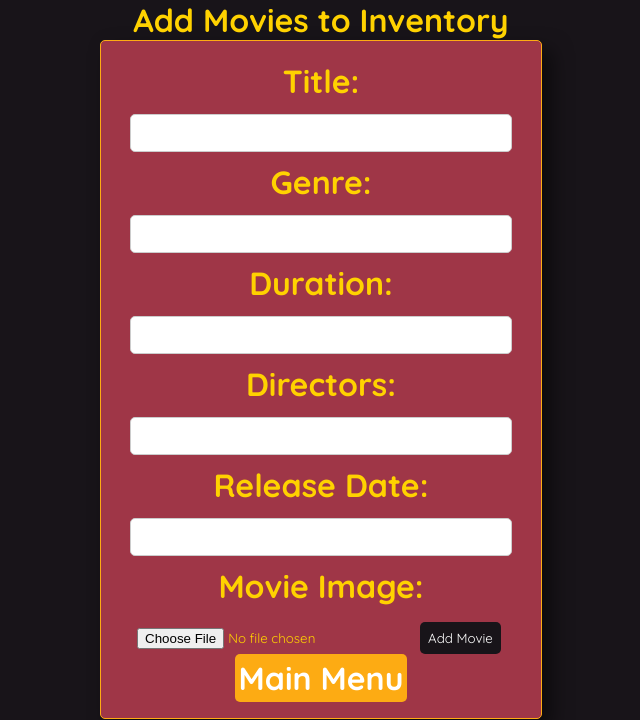
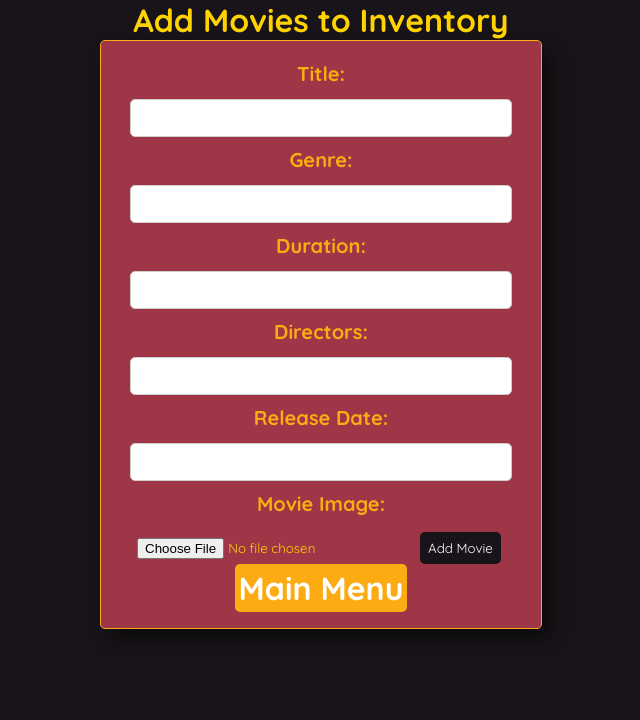
Before and after one commit to tompivel/Proyecto_CRUD_CAC, a Flask app: template templates/add-movie.html in a window 1280 px wide. Shown: the part 80-800 px from the top of the page, without its empty margins (319-959 px from the left). Run offline with Flask 3, Linux system fonts and the light colour scheme; the template is opened without the code that fills it, so the values that code supplies are empty.

Commit message:
modificación style

```diff
--- a/static/css/style.css
+++ b/static/css/style.css
@@ -51,7 +51,7 @@ body {
 
 .navbar-index {
     margin: 0;
-    padding: 30px;
+    padding: 0;
     top: 0;
     width: 100vw;
     height: 100px;
@@ -107,6 +107,9 @@ table {
 label {
     display: block;
     margin-bottom: 5px;
+    font-size: 20px;
+    color: #fdab13;
+    font-weight: bold;
 }
 
 input[type="text"],
```
